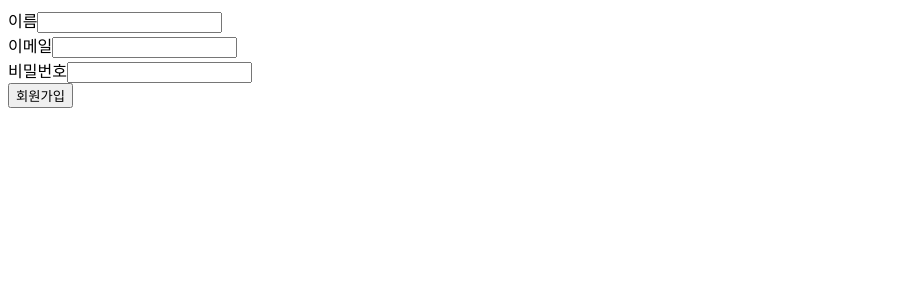
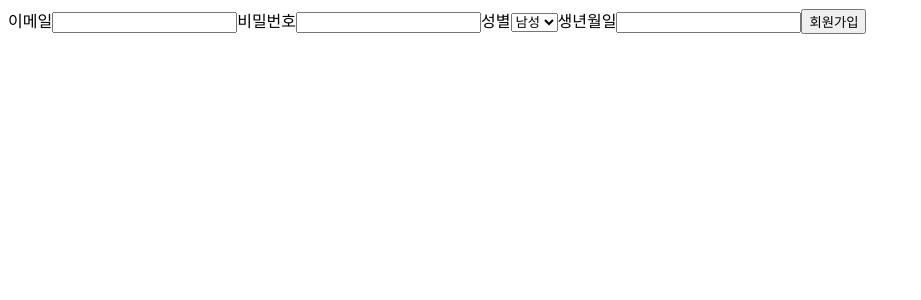
Before and after one commit to Bor1bori/Aircom, a Next.js app in the folder frontend_web/: page /signUp in a window 1280 px wide. Shown: the top 300 px of the page, without its empty margins (0-921 px from the left). Built offline with nearby package versions, Linux system fonts and the light colour scheme.

Commit message:
Modify form of SignIn and SignUP so that it can match with API for authentication

```diff
--- a/frontend_web/pages/signUp.js
+++ b/frontend_web/pages/signUp.js
@@ -1,21 +1,56 @@
-export default function SignUp() {
-    const handleClick = () => {};
+import React from "react";
+import Router from 'next/router';
 
-  return (
-    <div class="container auth">
-      <div class="input-field col s12">
-        <label>이름</label>
-        <input name="name" type="text" class="validate" />
-      </div>
-      <div class="input-field col s12 email">
+class SignUp extends React.Component {
+  state = {
+    email: "",
+    pw: "",
+    gender: "",
+    birthDate: "",
+  };
+  handleChange = (e) => {
+    this.setState({
+      [e.target.name]: e.target.value,
+    });
+  };
+  handleClick = () => {
+    console.log("registered");
+    Router.push("/");
+  };
+  render() {
+    return (
+      <form>
         <label>이메일</label>
-        <input name="email" type="text" class="validate" />
-      </div>
-      <div class="input-field col s12">
+        <input
+          value={this.state.email}
+          onChange={this.handleChange}
+          name="email"
+        />
         <label>비밀번호</label>
-        <input name="password" type="password" class="validate" />
-      </div>
-      <button onClick={handleClick}>회원가입</button>
-    </div>
-  );
+        <input
+          type='password'
+          value={this.state.pw}
+          onChange={this.handleChange}
+          name="email"
+        />
+        <label>성별</label>
+        <select name="gender">
+          <option value="male">남성</option>
+          <option value="female">여성</option>
+          <option value="etc">기타</option>
+        </select>
+        <label>생년월일</label>
+        <input
+          value={this.state.birthDate}
+          onChange={this.handleChange}
+          name="birthDate"
+          text="생년월일 8자리"
+        />
+        <button type="submit" onClick={this.handleClick}>
+          회원가입
+        </button>
+      </form>
+    );
+  }
 }
+export default SignUp;
```
Also changed, not shown: frontend_web/pages/signIn.js (+37 -18 lines).
